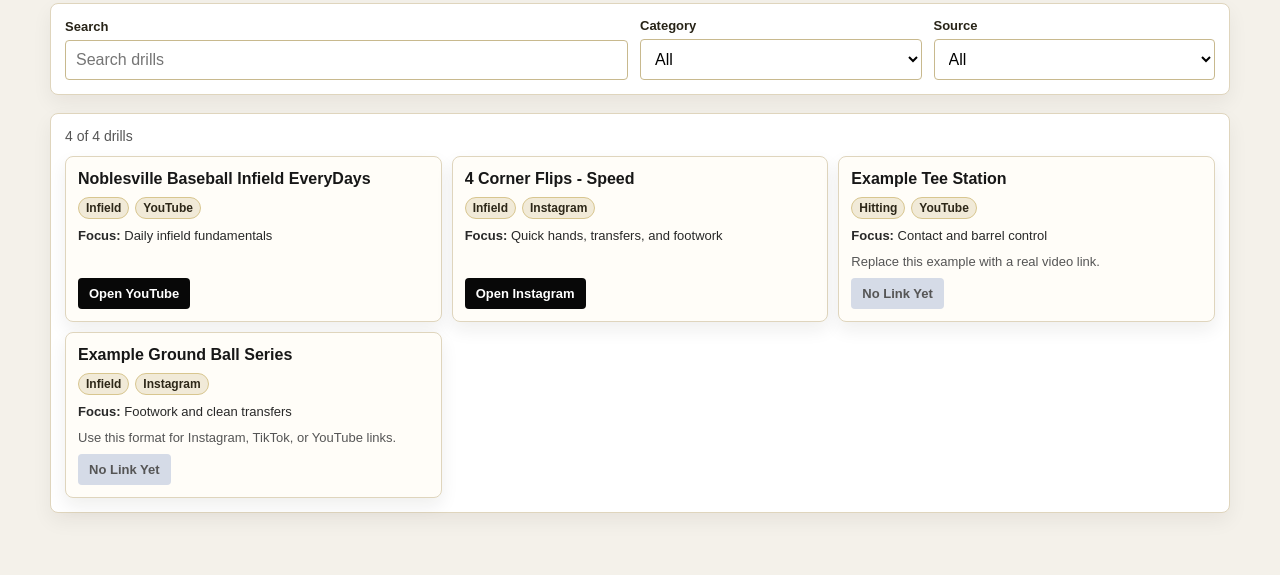
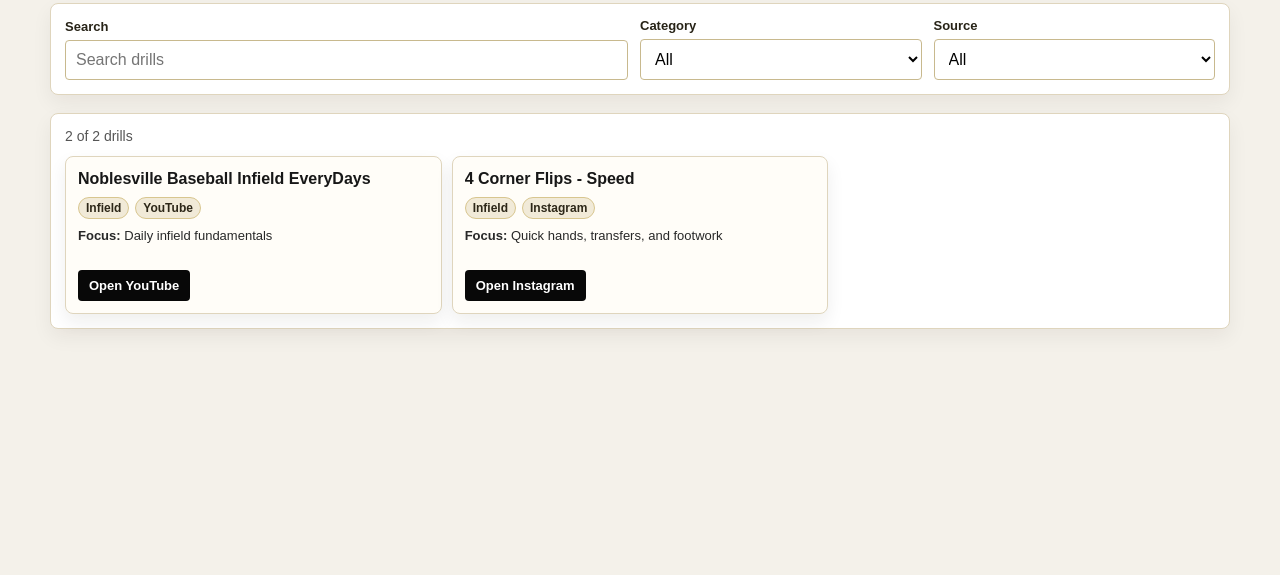
Before and after one commit to charlie-hagelskamp/nyb-pitch-log, a website: page drills.html in a window 1280 px wide. Shown: the part 225-800 px from the top of the page. Drawn offline with Linux system fonts and the light colour scheme.

Commit message:
Load drills from the pitch tracking spreadsheet

```diff
--- a/dev-server.mjs
+++ b/dev-server.mjs
@@ -147,7 +147,9 @@ async function handleApi(req,res,url){
 
   const callback = url.searchParams.get("callback") || "callback";
   let value = {};
-  if(url.searchParams.has("gcGameCards")){
+  if(url.searchParams.has("drills")){
+    value = JSON.parse(fs.readFileSync(path.join(root,"drills.json"),"utf8"));
+  }else if(url.searchParams.has("gcGameCards")){
     const team = url.searchParams.get("teamName") || "";
     const date = url.searchParams.get("date") || "";
     const submittedGameIds = new Set(Array.from(submissions.values()).map(item=>item.gcGameId).filter(Boolean));
--- a/drills.html
+++ b/drills.html
@@ -399,6 +399,9 @@ select:focus{
 </div>
 
 <script>
+const PRODUCTION_API = "https://script.google.com/macros/s/AKfycbwYw3hAF-O6qeiDkR9pb10OuwgXc8PrX48ZiRj2KCcrkAaPfFj9dJG4YXesRe4rsUc4/exec";
+const LOCAL_DEV = ["localhost","127.0.0.1"].includes(location.hostname);
+const API = LOCAL_DEV ? location.origin + "/api" : PRODUCTION_API;
 const DEFAULT_CATEGORIES = [
   "Hitting",
   "Infield",
@@ -412,21 +415,60 @@ let drills = [];
 
 async function loadDrills(){
   try{
-    const res = await fetch("drills.json", { cache: "no-store" });
-    if(!res.ok) throw new Error("Unable to load drills.json");
-
-    const data = await res.json();
+    const data = await jsonpRequest({drills:1});
+    if(!Array.isArray(data)) throw new Error((data && data.message) || "Unable to load drills.");
     drills = Array.isArray(data) ? data : [];
     document.getElementById("libraryStatValue").textContent = drills.length;
 
     populateFilters();
     renderDrills();
-  }catch(err){
-    document.getElementById("drillCount").textContent = "";
-    document.getElementById("drillResults").className = "";
-    document.getElementById("drillResults").innerHTML =
-      `<div class="error">${escapeHtml(err.message || String(err))}</div>`;
+  }catch(sheetError){
+    try{
+      const fallback = await fetch("drills.json", {cache:"no-store"});
+      if(!fallback.ok) throw sheetError;
+      drills = await fallback.json();
+      document.getElementById("libraryStatValue").textContent = drills.length;
+      populateFilters();
+      renderDrills();
+    }catch(err){
+      document.getElementById("drillCount").textContent = "";
+      document.getElementById("drillResults").className = "";
+      document.getElementById("drillResults").innerHTML =
+        `<div class="error">${escapeHtml(err.message || String(err))}</div>`;
+    }
   }
+}
+
+function jsonpRequest(params, timeoutMs){
+  return new Promise((resolve,reject)=>{
+    const callbackName = "drillsCallback_" + Date.now() + "_" + Math.random().toString(36).slice(2);
+    const script = document.createElement("script");
+    const query = new URLSearchParams(Object.assign({},params,{callback:callbackName}));
+    const timer = setTimeout(()=>{
+      cleanupJsonp(callbackName);
+      reject(new Error("The drills request timed out."));
+    },timeoutMs || 12000);
+
+    window[callbackName] = function(data){
+      clearTimeout(timer);
+      cleanupJsonp(callbackName);
+      resolve(data);
+    };
+    script.id = callbackName;
+    script.src = API + "?" + query.toString();
+    script.onerror = function(){
+      clearTimeout(timer);
+      cleanupJsonp(callbackName);
+      reject(new Error("Unable to load drills."));
+    };
+    document.body.appendChild(script);
+  });
+}
+
+function cleanupJsonp(callbackName){
+  const script = document.getElementById(callbackName);
+  if(script) script.remove();
+  delete window[callbackName];
 }
 
 function populateFilters(){
--- a/drills.json
+++ b/drills.json
@@ -14,21 +14,5 @@
     "source": "Instagram",
     "url": "https://www.instagram.com/reel/DPhx6iIjSIi/",
     "notes": ""
-  },
-  {
-    "title": "Example Tee Station",
-    "category": "Hitting",
-    "focus": "Contact and barrel control",
-    "source": "YouTube",
-    "url": "",
-    "notes": "Replace this example with a real video link."
-  },
-  {
-    "title": "Example Ground Ball Series",
-    "category": "Infield",
-    "focus": "Footwork and clean transfers",
-    "source": "Instagram",
-    "url": "",
-    "notes": "Use this format for Instagram, TikTok, or YouTube links."
   }
 ]
```
Also changed, not shown: apps-script/Code.js (+48 -0 lines), tests/apps-script-rules.test.js (+29 -0 lines).
